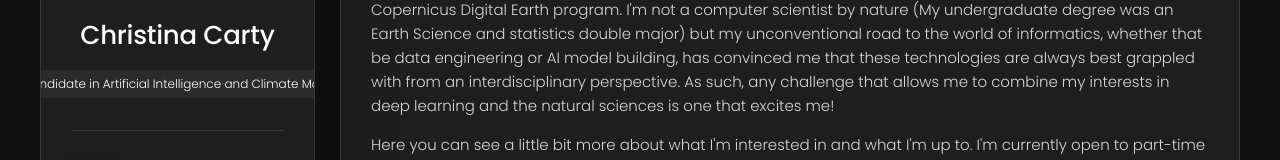
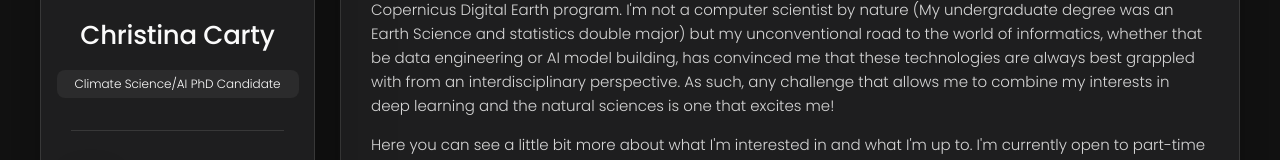
Before and after one commit to xtinacarty/xtinacarty.github.io, a plain HTML site: page index.html in a window 1280 px wide. Shown: the part 292-452 px from the top of the page. Drawn offline with nearby package versions, Linux system fonts and the light colour scheme.

Commit message:
Update index.html

```diff
--- a/index.html
+++ b/index.html
@@ -49,7 +49,7 @@
         <div class="info-content">
           <h1 class="name" title="Christina Carty">Christina Carty</h1>
 
-          <p class="title">PhD Candidate in Artificial Intelligence and Climate Modelling</p>
+          <p class="title">Climate Science/AI PhD Candidate </p>
         </div>
 
         <button class="info_more-btn" data-sidebar-btn>
```
